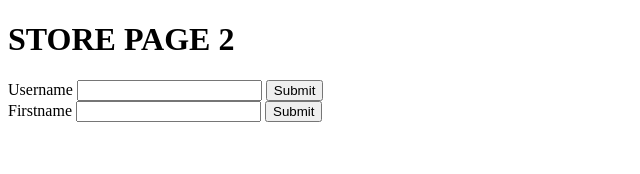
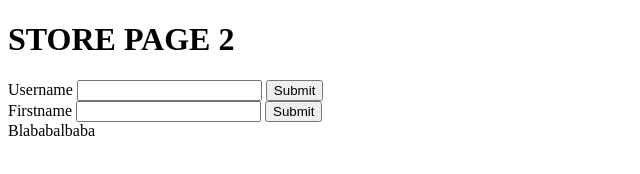
Before and after one commit to jensrott/test-repository, a plain HTML site: page store2.html in a window 1280 px wide. Shown: the whole page, without its empty margins (0-640 px from the left). Drawn offline with Linux system fonts and the light colour scheme.

Commit message:
this is a test

```diff
--- a/store2.html
+++ b/store2.html
@@ -18,5 +18,9 @@
         <input type="submit" value="Submit">
     </form>
 
+    <form action="">
+        Blababalbaba
+    </form>
+
 </body>
 </html>
```
